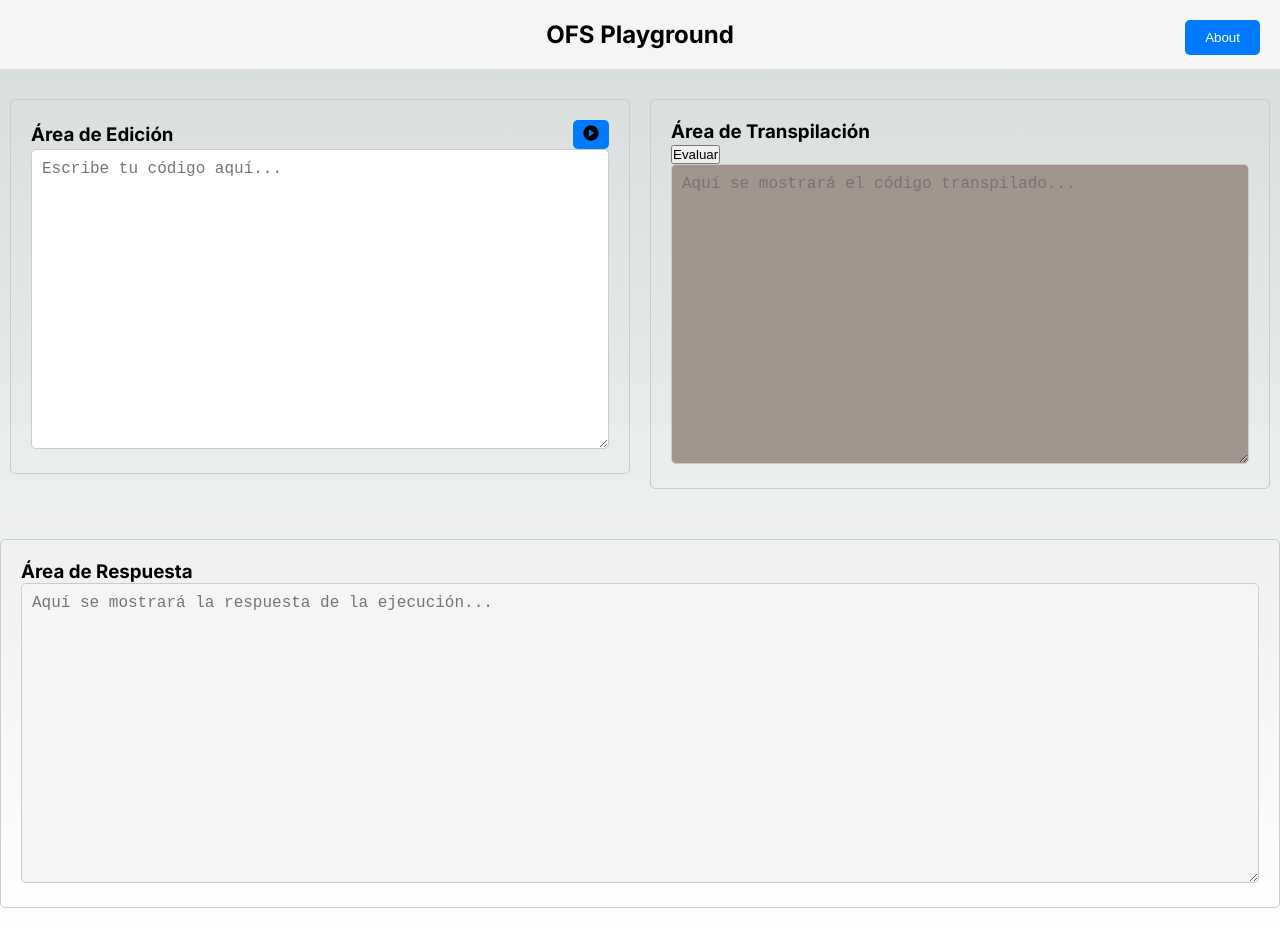
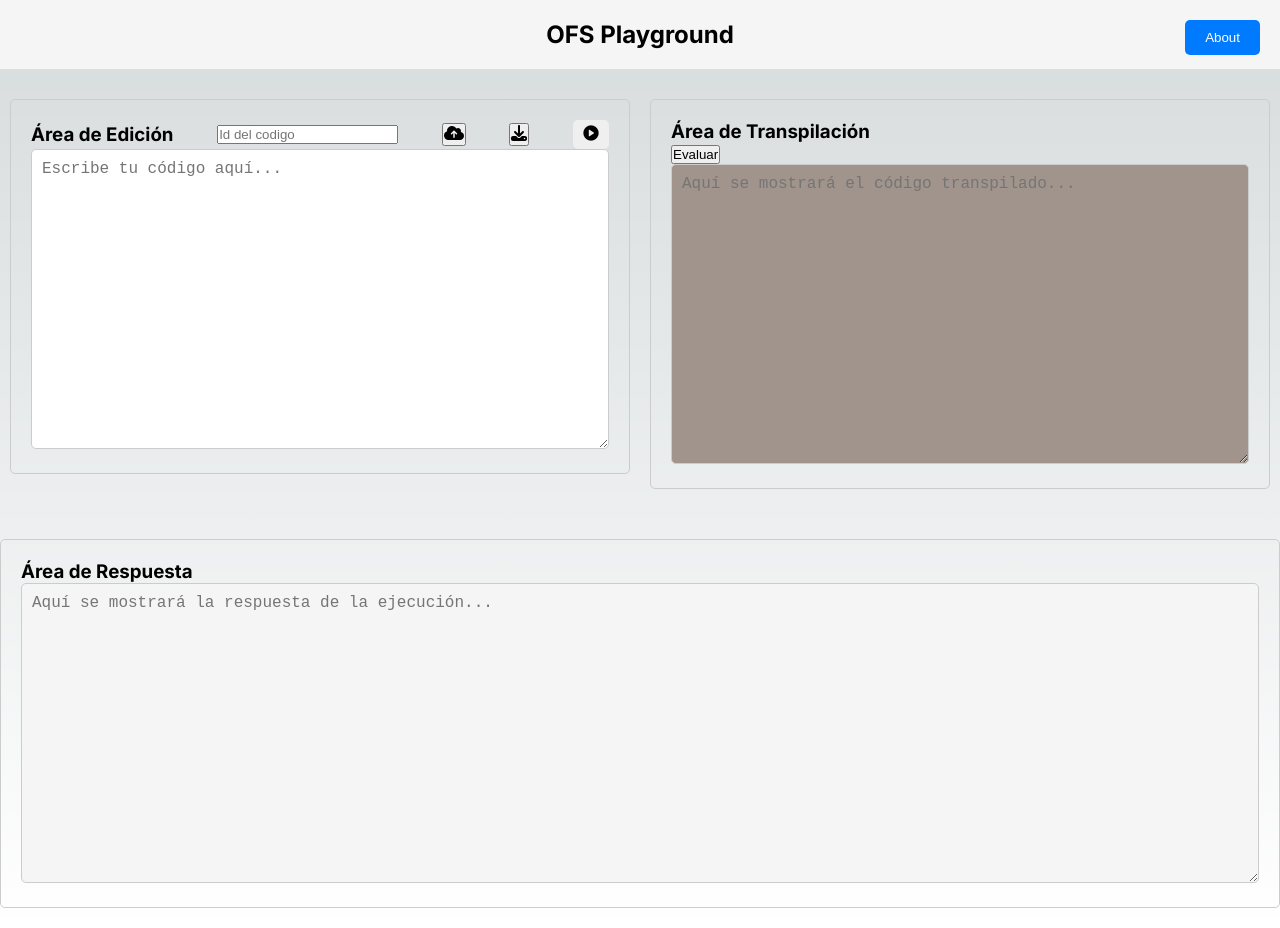
Before and after one commit to davmohi/OFS, a Next.js app: page / in a window 1280 px wide. Built offline with nearby package versions, Linux system fonts and the light colour scheme.

Commit message:
compile, eval y parte de guardar y cargar

```diff
--- a/components/EditorArea.tsx
+++ b/components/EditorArea.tsx
@@ -3,23 +3,58 @@ import React, { useState } from 'react';
 
 const EditorArea: React.FC<{ setTranspiledCode: (code: string) => void }> = ({ setTranspiledCode }) => {
     const [editorContent, setEditorContent] = useState('');
+    const [inputValue, setInputValue] = useState('');
 
-    const handleCompileClick = async () => {
+    const compileCode = async () => {
         try {
-            const response = await fetch('/compile', {
+            const response = await fetch('/api/compile', {
                 method: 'POST',
                 headers: {
                     'Content-Type': 'application/json'
                 },
                 body: JSON.stringify({ content: editorContent })
             });
-            const data = await response.json();
-            setTranspiledCode(data.transpiledContent);
+
+            const data = response.ok ? await response.json() : null;
+            //json to string
+            const stringifiedData = data
+            setTranspiledCode(stringifiedData)
+
+            if (!response.ok) {
+                console.error("Error al compilar");
+            }
         } catch (error) {
-            const timestamp = new Date().toISOString();
-            const dummyResponse = `${editorContent}\n\nTimestamp: ${timestamp}`;
-            setTranspiledCode(dummyResponse);
             console.error("Error al compilar", error);
+        }
+    };
+
+    const guardar = async () => {
+        try {
+            await fetch('/api/guardar', {
+                method: 'POST',
+                headers: {
+                    'Content-Type': 'application/json'
+                },
+                body: JSON.stringify({ content: editorContent, inputText: inputValue })
+            });
+        } catch (error) {
+            console.error("Error al guardar", error);
+        }
+    };
+
+    const cargar = async () => {
+        try {
+            const response = await fetch(`/api/cargar`, {
+                method: 'POST',
+                headers: {
+                    'Content-Type': 'application/json'
+                },
+                body: JSON.stringify({ inputText: inputValue })
+            });
+            const data = await response.text();
+            setEditorContent(data);
+        } catch (error) {
+            console.error("Error al cargar", error);
         }
     };
 
@@ -27,8 +62,20 @@ const EditorArea: React.FC<{ setTranspiledCode: (code: string) => void }> = ({ s
         <div className="editor-container">
             <div className="editor-header">
                 <h3 className="editor-title">Área de Edición</h3>
-                <button onClick={handleCompileClick} className="compile-button">
-                    <img src="/compile-icon.png" alt="Compile" /> {/* Asegúrate de tener un ícono adecuado */}
+                <input
+                    type="text"
+                    placeholder="Id del codigo"
+                    value={inputValue}
+                    onChange={(e) => setInputValue(e.target.value)}
+                />
+                <button onClick={guardar} className="save-button">
+                    <img src="/guardar.svg" alt="Guardar" />
+                </button>
+                <button onClick={cargar} className="load-button">
+                    <img src="/cargar.svg" alt="Cargar" />
+                </button>
+                <button onClick={compileCode} className="compile-button">
+                    <img src="/compile-icon.png" alt="Compile" />
                 </button>
             </div>
             <textarea
--- /dev/null
+++ b/src/app/api/compile/route.ts
@@ -0,0 +1,18 @@
+// compile/route.ts
+import { NextResponse } from 'next/server';
+import { stringify } from 'querystring';
+
+export const POST = async (req: Request) => {
+  try {
+    const requestData = await req.json()
+    //extract just value fron json
+    const value = requestData.content
+    const timestamp = new Date().toISOString()
+    //join the data with the timestamp
+
+    const responseData = ''+value+'\n'+timestamp
+    return NextResponse.json(responseData, { status: 200 });
+  } catch (error) {
+    return NextResponse.json({ message: "Error", error }, { status: 500 })
+  }
+}
--- /dev/null
+++ b/src/app/api/eval/route.ts
@@ -0,0 +1,25 @@
+// eval/route.ts
+import { NextResponse } from 'next/server';
+
+export async function GET(req: Request) {
+    try{
+        const dummyData = {
+            members: [
+                { id: 1, name: "Alberto Aguero Herdocia", cedula: "118450651" },
+                { id: 2, name: "Anderson Mora Aguero", cedula: "115600170" },
+                { id: 3, name: "David Morales Hidalgo", cedula: "116300616" },
+                { id: 4, name: "Luis Lopez Castro", cedula: "402420889" }
+            ],
+            course: "Paradigmas de Programación",
+            project: "OneFlowStream (OFS)",
+            semester: "2",
+            year: "2023",
+            school: "Escuela de Ingeniería",
+            university: "Universidad Nacional"
+        }
+        return NextResponse.json(dummyData, {status: 200})
+    }
+    catch (error) {
+        return NextResponse.json({ message: "Error", error }.error, {status: 500})
+    }
+}
--- a/src/app/globals.css
+++ b/src/app/globals.css
@@ -10,6 +10,7 @@
 }
 
 .response-textarea {
+  color: black;
   width: 100%;
   height: 300px;
   padding: 10px;
@@ -55,17 +56,12 @@
 }
 
 .compile-button {
-  background-color: #007BFF; /* Color de fondo del botón */
   color: white; /* Color del texto del botón */
   border: none;
   padding: 5px 10px;
   border-radius: 5px;
   cursor: pointer;
   transition: background-color 0.3s; /* Transición suave al cambiar el color de fondo */
-}
-
-.compile-button:hover {
-  background-color: #0056b3; /* Color de fondo más oscuro al pasar el cursor sobre el botón */
 }
 
 .editor-container {
```
Also changed, not shown: public/cargar.svg (added), public/guardar.svg (added).
